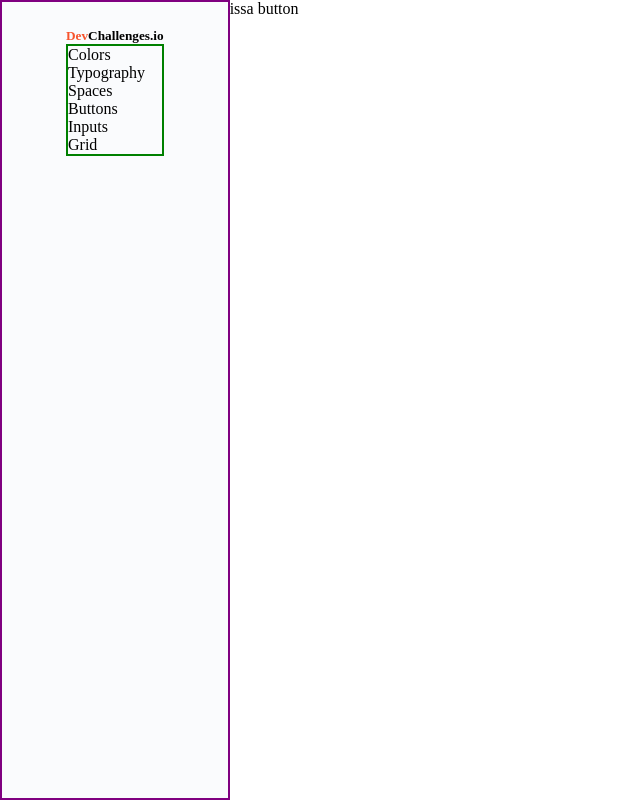
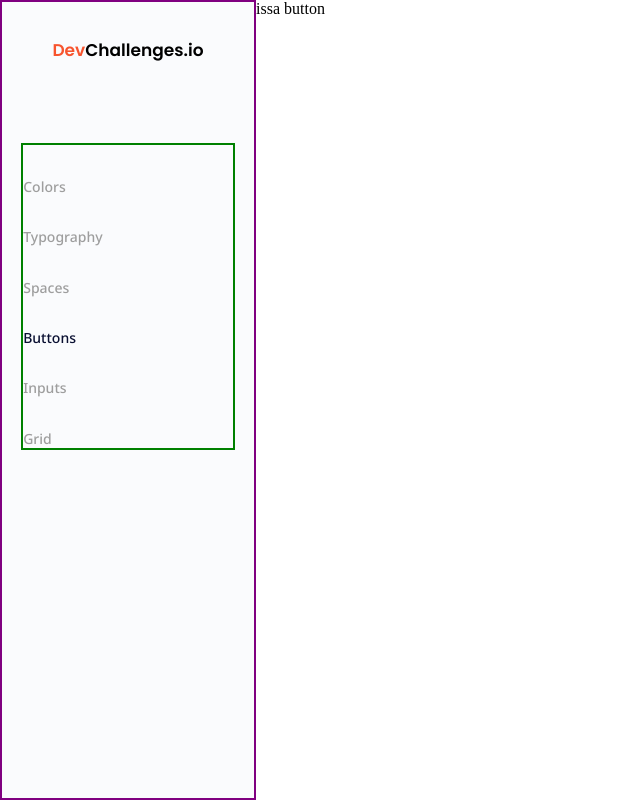
Before and after one commit to sidramwaseem/Button-Component, a React (Create React App) app: page / in a window 1280 px wide. Shown: the whole page, without its empty margins (0-640 px from the left). Built offline with nearby package versions, Linux system fonts and the light colour scheme.

Commit message:
Update styles for nav

```diff
--- a/src/components/Nav/Nav.css
+++ b/src/components/Nav/Nav.css
@@ -9,14 +9,32 @@
 
 .nav{
     border: 2px solid purple;
-    text-align: left;
     background-color: #FAFBFD;
-    padding: 2% 5%;
     height: 100vh;
+    width: 20%;
+}
+
+.nav h5{
+    text-align: center;
+    margin-top: 2.2rem;
+    font-size: 17px;
+    font-family: 'Poppins', sans-serif
 }
 .nav--list{
     list-style: none;
     border: 2px solid green;
     text-align: left;
-    margin: 0 auto;
+    margin: 5rem 1.2rem;
 }
+
+.nav--list li{
+    font-family: 'Noto Sans', sans-serif;
+    font-weight: 500;
+    color: #9E9E9E;
+    margin-top: 15%;
+    font-size: 14px;
+}
+
+.nav--list li:nth-child(4){
+    color: #090F31;
+}
```
